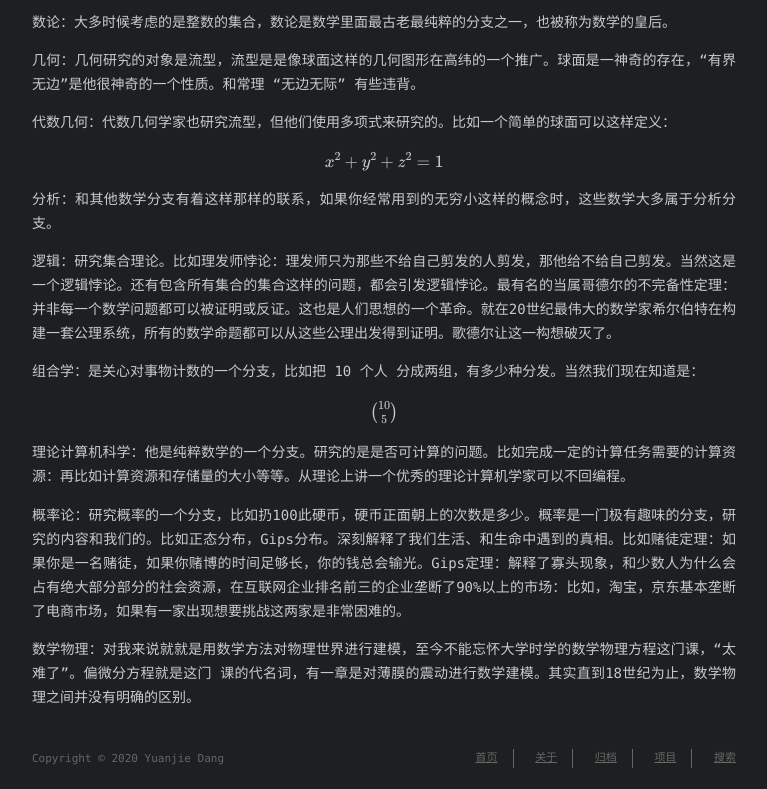
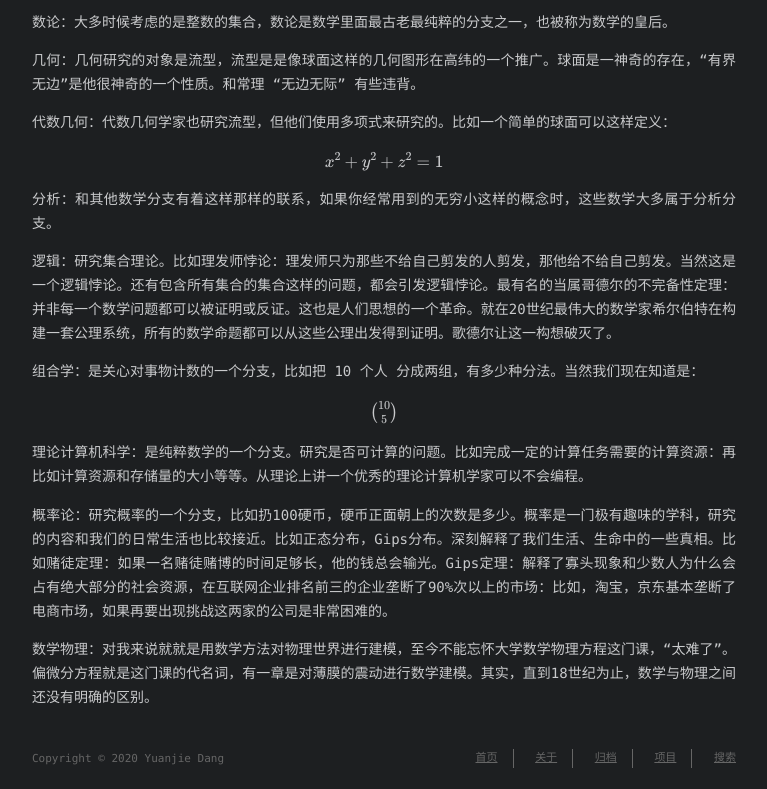
Before and after one commit to QieZiYuanJie/QieZiYuanJIe.github.io, a plain HTML site: page 2020/03/04/数学是做什么的/index.html in a window 1280 px wide. Shown: the part 351-1140 px from the top of the page, without its empty margins (256-1023 px from the left). Drawn offline with nearby package versions, Linux system fonts and the light colour scheme; some packages are replaced by stand-ins of ours; a script that the page names is missing; a web font is replaced by a local one.

Commit message:
Site updated: 2020-03-05 17:50:56

```diff
--- a/2020/03/04/数学是做什么的/index.html
+++ b/2020/03/04/数学是做什么的/index.html
@@ -12,7 +12,7 @@
 <meta property="og:site_name" content="以梦为馬">
 <meta property="og:locale" content="zh_CN">
 <meta property="article:published_time" content="2020-03-04T04:34:41.000Z">
-<meta property="article:modified_time" content="2020-03-05T09:33:07.681Z">
+<meta property="article:modified_time" content="2020-03-05T09:50:45.368Z">
 <meta property="article:author" content="Yuanjie Dang">
 <meta property="article:tag" content="理解">
 <meta name="twitter:card" content="summary">
@@ -163,11 +163,11 @@ e^{\pi i}+1=0</script><p>数学，科学的皇后。数学的分支有：代数
 <script type="math/tex; mode=display">
 x^2+y^2+z^2=1</script><p>分析：和其他数学分支有着这样那样的联系，如果你经常用到的无穷小这样的概念时，这些数学大多属于分析分支。</p>
 <p>逻辑：研究集合理论。比如理发师悖论：理发师只为那些不给自己剪发的人剪发，那他给不给自己剪发。当然这是一个逻辑悖论。还有包含所有集合的集合这样的问题，都会引发逻辑悖论。最有名的当属哥德尔的不完备性定理：并非每一个数学问题都可以被证明或反证。这也是人们思想的一个革命。就在20世纪最伟大的数学家希尔伯特在构建一套公理系统，所有的数学命题都可以从这些公理出发得到证明。歌德尔让这一构想破灭了。</p>
-<p>组合学：是关心对事物计数的一个分支，比如把 10 个人 分成两组，有多少种分发。当然我们现在知道是：</p>
+<p>组合学：是关心对事物计数的一个分支，比如把 10 个人 分成两组，有多少种分法。当然我们现在知道是：</p>
 <script type="math/tex; mode=display">
-\tbinom{10}{5}</script><p>理论计算机科学：他是纯粹数学的一个分支。研究的是是否可计算的问题。比如完成一定的计算任务需要的计算资源：再比如计算资源和存储量的大小等等。从理论上讲一个优秀的理论计算机学家可以不回编程。</p>
-<p>概率论：研究概率的一个分支，比如扔100此硬币，硬币正面朝上的次数是多少。概率是一门极有趣味的分支，研究的内容和我们的。比如正态分布，Gips分布。深刻解释了我们生活、和生命中遇到的真相。比如赌徒定理：如果你是一名赌徒，如果你赌博的时间足够长，你的钱总会输光。Gips定理：解释了寡头现象，和少数人为什么会占有绝大部分部分的社会资源，在互联网企业排名前三的企业垄断了90%以上的市场：比如，淘宝，京东基本垄断了电商市场，如果有一家出现想要挑战这两家是非常困难的。</p>
-<p>数学物理：对我来说就就是用数学方法对物理世界进行建模，至今不能忘怀大学时学的数学物理方程这门课，“太难了”。偏微分方程就是这门 课的代名词，有一章是对薄膜的震动进行数学建模。其实直到18世纪为止，数学物理之间并没有明确的区别。</p>
+\tbinom{10}{5}</script><p>理论计算机科学：是纯粹数学的一个分支。研究是否可计算的问题。比如完成一定的计算任务需要的计算资源：再比如计算资源和存储量的大小等等。从理论上讲一个优秀的理论计算机学家可以不会编程。</p>
+<p>概率论：研究概率的一个分支，比如扔100硬币，硬币正面朝上的次数是多少。概率是一门极有趣味的学科，研究的内容和我们的日常生活也比较接近。比如正态分布，Gips分布。深刻解释了我们生活、生命中的一些真相。比如赌徒定理：如果一名赌徒赌博的时间足够长，他的钱总会输光。Gips定理：解释了寡头现象和少数人为什么会占有绝大部分的社会资源，在互联网企业排名前三的企业垄断了90%次以上的市场：比如，淘宝，京东基本垄断了电商市场，如果再要出现挑战这两家的公司是非常困难的。</p>
+<p>数学物理：对我来说就就是用数学方法对物理世界进行建模，至今不能忘怀大学数学物理方程这门课，“太难了”。偏微分方程就是这门课的代名词，有一章是对薄膜的震动进行数学建模。其实，直到18世纪为止，数学与物理之间还没有明确的区别。</p>
 </div><script src="https://cdn.jsdelivr.net/lightgallery.js/1.0.1/js/lightgallery.min.js"></script><script src="true"></script><script src="true"></script><script>if (typeof lightGallery !== 'undefined') {
         var options = {
             selector: '.gallery-item'
```
Also changed, not shown: search.xml (+1 -1 lines).
